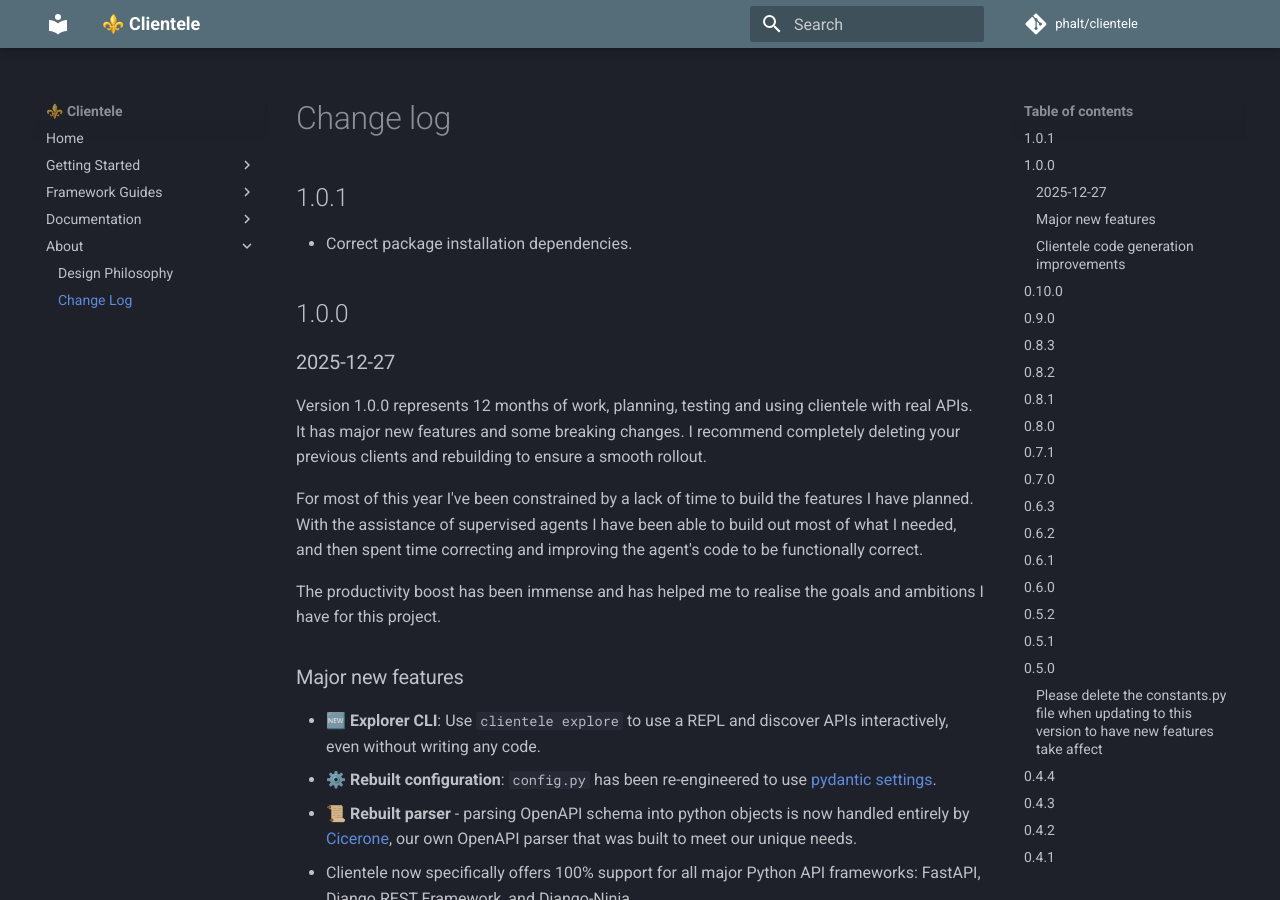
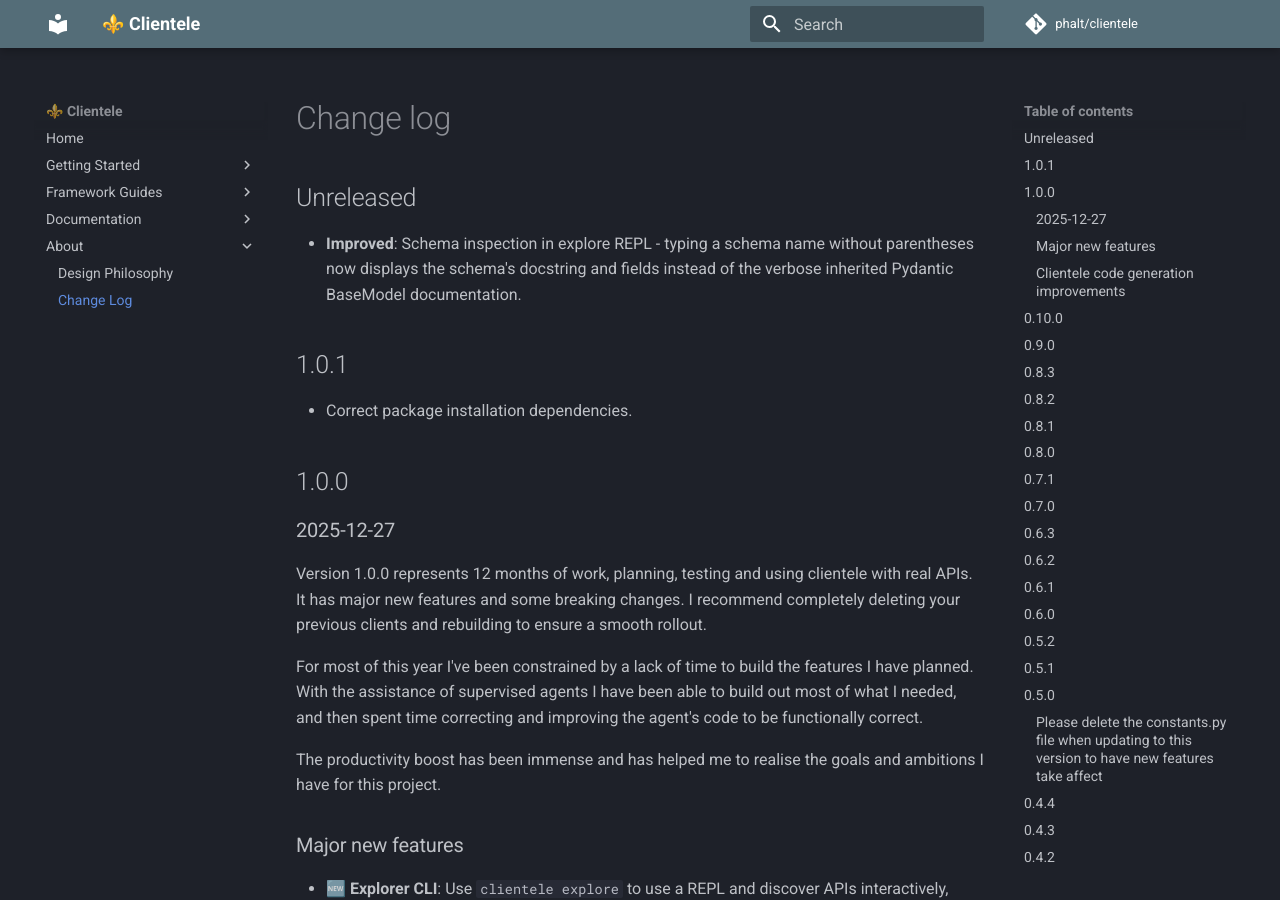
Before and after one commit to phalt/clientele, an MkDocs documentation site: the page built from docs/CHANGELOG.md, in a window 1280 px wide and 900 px high. Built offline with MkDocs 1.6.1 and Material for MkDocs 9.7.7, drawn with Linux system fonts in a browser that asks for light colours; comment, search, counter and statistics services are not loaded.

Commit message:
Follow CONTRIBUTING.md guidelines: regenerate test clients, format, and update CHANGELOG
Co-authored-by: phalt <490685+phalt@users.noreply.github.com>

```diff
--- a/docs/CHANGELOG.md
+++ b/docs/CHANGELOG.md
@@ -1,4 +1,8 @@
 # Change log
+
+## Unreleased
+
+- **Improved**: Schema inspection in explore REPL - typing a schema name without parentheses now displays the schema's docstring and fields instead of the verbose inherited Pydantic BaseModel documentation.
 
 ## 1.0.1
 
```
Also changed, not shown: CHANGELOG.md (+4 -0 lines), 2 other files.
